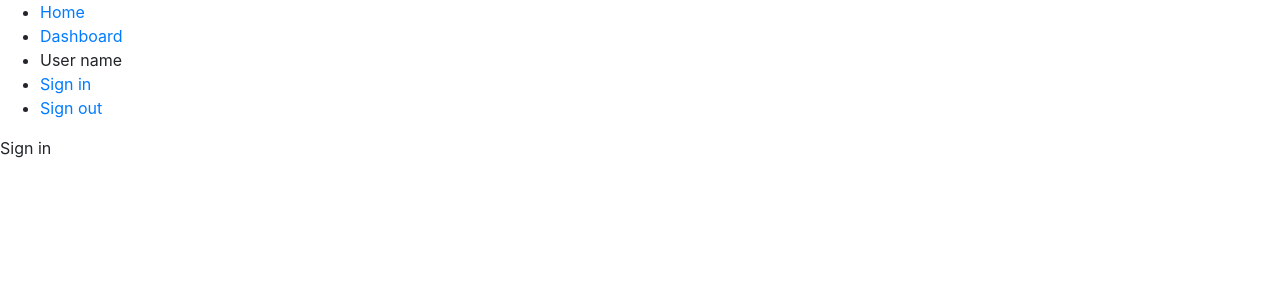
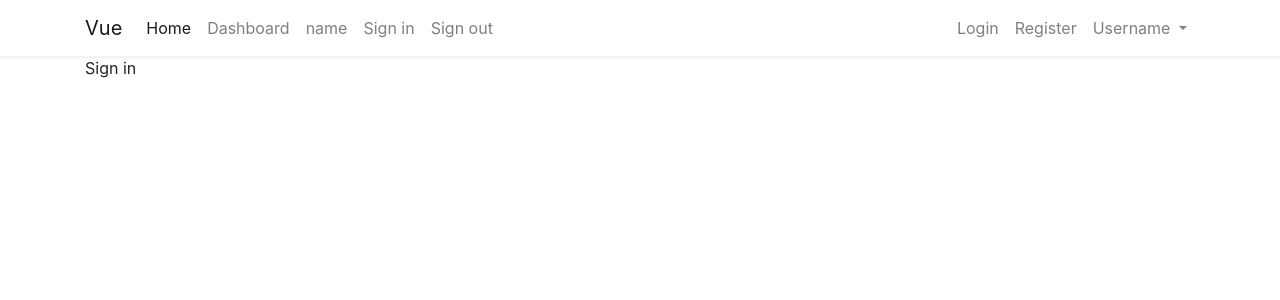
Before and after one commit to marian-roller/86-vue-crypto, a Vue app: page /signin in a window 1280 px wide. Shown: the top 300 px of the page. Built offline with nearby package versions, Linux system fonts and the light colour scheme.

Commit message:
navigation adjustment

```diff
--- a/src/components/Navigation.vue
+++ b/src/components/Navigation.vue
@@ -1,12 +1,62 @@
 <template>
-    <div>
-        <ul>
-            <li><router-link to="/">Home</router-link></li>
-            <li><router-link to="/dashboard">Dashboard</router-link></li>
-            <li>User name</li>
-            <li><router-link to="/signin">Sign in</router-link></li>
-            <li><a href="#">Sign out</a></li>
-        </ul>
+<div>
+    <nav class="navbar navbar-expand-lg navbar-light bg-white shadow-sm">
+        <div class="container">
+            <a class="navbar-brand" href="/">
+                Vue
+            </a>
+            <button class="navbar-toggler" type="button" data-toggle="collapse" data-target="#navbarSupportedContent" aria-controls="navbarSupportedContent" aria-expanded="false" aria-label="{{ __('Toggle navigation') }}">
+                <span class="navbar-toggler-icon"></span>
+            </button>
 
-    </div>
+            <div class="collapse navbar-collapse" id="navbarSupportedContent">
+
+                <ul class="navbar-nav mr-auto">
+                    <li class="nav-item">
+                            <router-link to="/" class="nav-link active">Home</router-link>
+                    </li>
+                    <li class="nav-item">
+                        <router-link to="/dashboard" class="nav-link">Dashboard</router-link>
+                    </li>
+                    <li class="nav-item">
+                        <div class="nav-link">name</div>
+                    </li>
+                    <li class="nav-item">
+                        <router-link to="/signin" class="nav-link">Sign in</router-link>
+                    </li>
+                    <li class="nav-item">
+                        <a href="#" class="nav-link">Sign out</a>
+                    </li>
+                </ul>
+
+
+                <ul class="navbar-nav ml-auto">
+
+                    <li class="nav-item">
+                        <a class="nav-link" href="#">Login</a>
+                    </li>
+
+                    <li class="nav-item">
+                        <a class="nav-link" href="#">Register</a>
+                    </li>
+
+                    <li class="nav-item dropdown">
+                        <a id="navbarDropdown" class="nav-link dropdown-toggle" href="#" role="button" data-toggle="dropdown" aria-haspopup="true" aria-expanded="false">
+                            Username
+                        </a>
+
+                        <div class="dropdown-menu" aria-labelledby="navbarDropdown">
+                            <a class="dropdown-item" href="#">
+                                Logout
+                            </a>
+                        </div>
+                    </li>
+
+                </ul>
+            </div>
+        </div>
+    </nav>
+</div>
+
+
 </template>
--- a/src/views/Dashboard.vue
+++ b/src/views/Dashboard.vue
@@ -1,5 +1,5 @@
 <template>
-    <div>
+    <div class="container">
         Dashboard
     </div>
 </template>
--- a/src/views/SignIn.vue
+++ b/src/views/SignIn.vue
@@ -1,5 +1,5 @@
 <template>
-    <div>
+    <div class="container">
         Sign in
     </div>
 </template>
```
